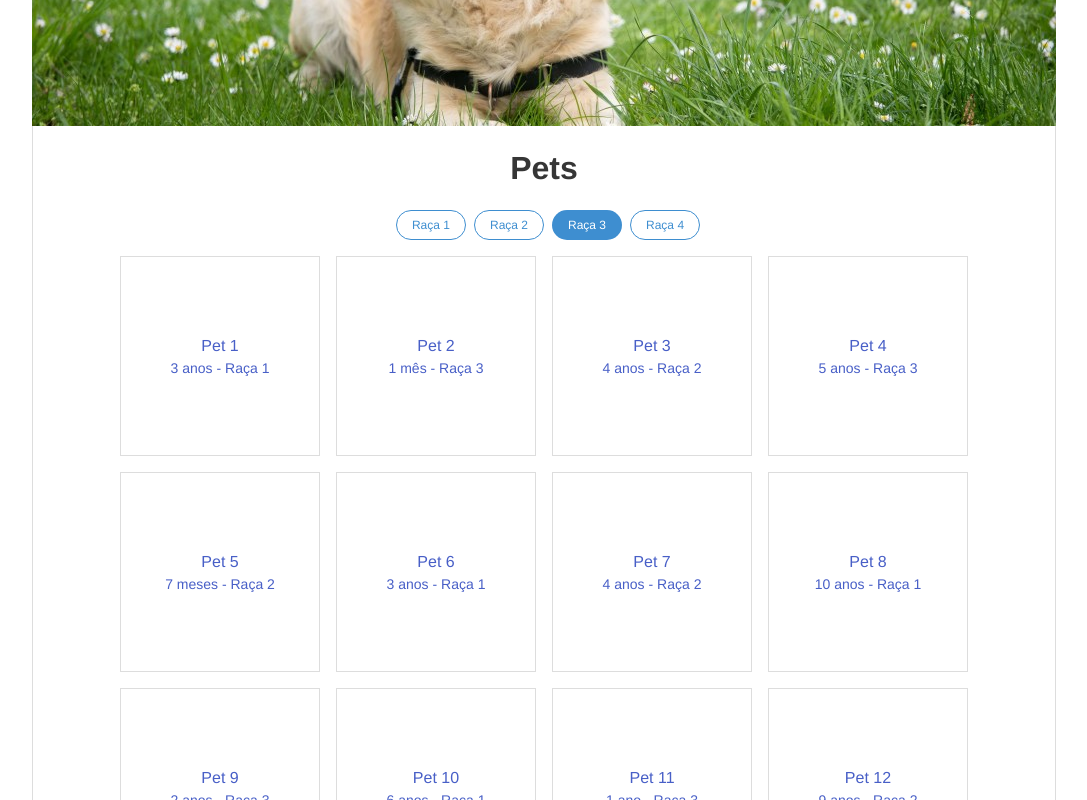
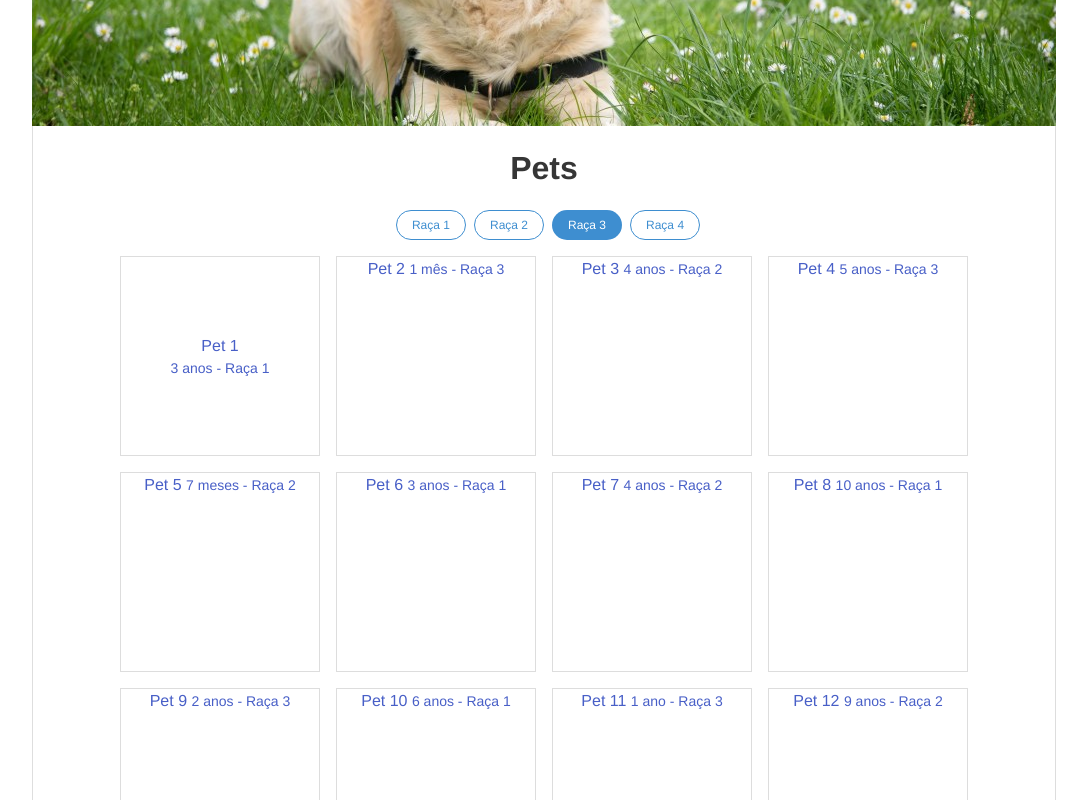
Before and after one commit to joaovfsousa/Personal-Website, a Vue app: page / in a window 1280 px wide. Shown: the part 400-1200 px from the top of the page, without its empty margins (96-1183 px from the left). Built offline with nearby package versions, Linux system fonts and the light colour scheme.

Commit message:
Clean up styles and add alts to images

```diff
--- a/package.json
+++ b/package.json
@@ -34,6 +34,7 @@
     "chai": "^4.1.2",
     "eslint": "^6.7.2",
     "eslint-plugin-vue": "^7.0.0",
+    "node-sass": "^6.0.1",
     "sass": "^1.26.5",
     "sass-loader": "^8.0.2"
   }
--- a/src/App.vue
+++ b/src/App.vue
@@ -2,27 +2,13 @@
   <div>
     <nav class="level m-0">
       <router-link to="/" class="level-item has-text-centered">
-        <img src="https://nofaro-tests.s3.amazonaws.com/logo.png" alt="" style="height: 100px;">
+        <img src="https://nofaro-tests.s3.amazonaws.com/logo.png" alt="Logo da Buddy Pets" class="full-height">
       </router-link>
     </nav>
     <hr class="mt-0">
     <router-view/>
-    {{ none }}
   </div>
 </template>
-
-<script>
-import _ from 'lodash';
-
-export default {
-  data() {
-    return {
-      none: _.filter([]).length > 0 ? '' : '',
-    }
-  }
-}
-</script>
-
 
 <style lang="scss">
 @import "./../node_modules/bulma/bulma.sass";
@@ -34,19 +20,25 @@ export default {
   -webkit-font-smoothing: antialiased;
   -moz-osx-font-smoothing: grayscale;
   text-align: center;
-  color: #2c3e50;
+  color: hsl(210, 29%, 24%);
 }
 
-#nav {
-  padding: 30px;
+.main-content {
+  max-width: 1024px;
+  margin: 0 auto;
+  border-left: 1px solid hsl(0, 0%, 87%);
+  border-right: 1px solid #ddd;
+  min-height: 100vh;
+}
 
-  a {
-    font-weight: bold;
-    color: #2c3e50;
+.pet {
+  width: 200px;
+  height: 200px;
+  border: 1px solid #ddd;
+  cursor: pointer;
+}
 
-    &.router-link-exact-active {
-      color: #42b983;
-    }
-  }
+.full-height {
+  height: 100px;
 }
 </style>
--- a/src/Home.vue
+++ b/src/Home.vue
@@ -1,7 +1,7 @@
 <template>
   <div class="home">
-    <div class="banner-1" style="max-width: 100%; height: 400px;"></div>
-    <div class="main-content" style="min-height: 100vh">
+    <div class="banner" alt="Cachorro deitado na grama"></div>
+    <div class="main-content is-flex is-flex-direction-column is-justify-content-flex-start is-align-items-center ">
       <div class="is-flex is-flex-direction-column mt-5">
         <h1 class="title is-3">Pets</h1>
         <div class="races is-flex is-justify-content-center">
@@ -11,8 +11,8 @@
           <div class="button is-info is-rounded is-small ml-2 mb-2 is-outlined">Raça 4</div>
         </div>
       </div>
-      <div class="pets">
-        <router-link to="/pet/id" class="pet m-2">
+      <div class="is-flex is-justify-content-center is-align-items-center is-flex-wrap-wrap">
+        <router-link to="/pet/id" class="pet is-flex is-justify-content-center is-align-items-center is-flex-direction-column m-2">
           Pet 1
           <small>3 anos - Raça 1</small>
         </router-link>
@@ -62,7 +62,7 @@
         </router-link>
       </div>
     </div>
-    <div class="banner-2" style="max-width: 100%; height: 400px;"></div>
+    <div class="banner" alt="Cachorro brincando com bolinha na grama"></div>
   </div>
 </template>
 
@@ -74,49 +74,20 @@ export default {
 </script>
 
 <style lang="scss">
-.banner-1 {
-  background: red;
-  max-width: 1024px!important;
-  background: url('./banner1.jpg');
+.banner {
+  max-width: 1024px !important;
   background-color: #ddd;
   background-size: cover;
-  background-position: center center;
   margin: 0 auto;
-}
-.banner-2 {
-  background: red;
-  max-width: 1024px!important;
-  background: url('./banner2.jpg');
-  background-color: #ddd;
-  background-size: cover;
-  background-position: center center;
-  margin: 0 auto;
-}
-.main-content {
-  display: flex;
-  flex-direction: column;
-  justify-content: flex-start;
-  align-items: center;
-  max-width: 1024px;
-  margin: 0 auto;
-  border-left: 1px solid #ddd;
-  border-right: 1px solid #ddd;
-}
-.pets {
-  display: flex;
-  justify-content: center;
-  align-items: center;
-  flex-wrap: wrap;
+  background-position: center center !important;
+  max-width: 100%;
+  height: 400px;
+  &:first-of-type {
+    background: url('./banner1.jpg');
+  }
+  &:last-of-type {
+    background: url('./banner2.jpg');
+  }
 }
 
-.pet {
-  width: 200px;
-  height: 200px;
-  border: 1px solid #ddd;
-  cursor: pointer;
-  display: flex;
-  justify-content: center;
-  align-items: center;
-  flex-direction: column;
-}
 </style>
--- a/src/Pet.vue
+++ b/src/Pet.vue
@@ -1,11 +1,11 @@
 <template>
-  <div class="main-content pt-4 pb-4" style="border-left: none; border-right: none;">
-    <div style="width: 100%; text-align: left;" class="ml-4">
+  <div class="main-content pt-4 pb-4">
+    <div class="button-container ml-2">
       <router-link to="/" class="button is-info is-small"> &laquo; voltar </router-link>
     </div>
 
-    <div class="is-flex" style="width:100%;">
-      <div class="pet m-2">
+    <div class="is-flex">
+      <div class="pet pet is-flex is-justify-content-center is-align-items-center is-flex-direction-column m-2">
         Pet 4
         <small>5 anos - Raça 3</small>
       </div>
@@ -16,25 +16,25 @@
       </div>
     </div>
 
-    <div class="ml-3 has-text-left mt-4" style="width: 100%">
+    <div class="ml-3 has-text-left mt-4">
       <h3 class="title is-3 mb-0">Buddies</h3>
       <small class="subtitle is-5 mt-0">Idade média: 2,3 anos</small>
     </div>
 
-    <div class="pets is-justify-content-start" style="width: 100%">
-      <router-link to="/pet/id" class="pet m-2">
+    <div class="is-flex is-justify-content-start">
+      <router-link to="/pet/id" class="pet pet is-flex is-justify-content-center is-align-items-center is-flex-direction-column m-2">
         Pet 4
         <small>5 anos - Raça 3</small>
       </router-link>
-      <router-link to="/pet/id" class="pet m-2">
+      <router-link to="/pet/id" class="pet pet is-flex is-justify-content-center is-align-items-center is-flex-direction-column m-2">
         Pet 4
         <small>5 anos - Raça 3</small>
       </router-link>
-      <router-link to="/pet/id" class="pet m-2">
+      <router-link to="/pet/id" class="pet pet is-flex is-justify-content-center is-align-items-center is-flex-direction-column m-2">
         Pet 4
         <small>5 anos - Raça 3</small>
       </router-link>
-      <router-link to="/pet/id" class="pet m-2">
+      <router-link to="/pet/id" class="pet pet is-flex is-justify-content-center is-align-items-center is-flex-direction-column m-2">
         Pet 4
         <small>5 anos - Raça 3</small>
       </router-link>
@@ -53,3 +53,15 @@ export default {
   }
 }
 </script>
+
+<style lang="scss" scoped>
+  .button-container {
+    width: 100%;
+    text-align: left;
+  }
+
+  .main-content {
+    border-left: none;
+    border-right: none;
+  }
+</style>
```
Also changed, not shown: 1 other file (tests, documents, lock files or other folders).
